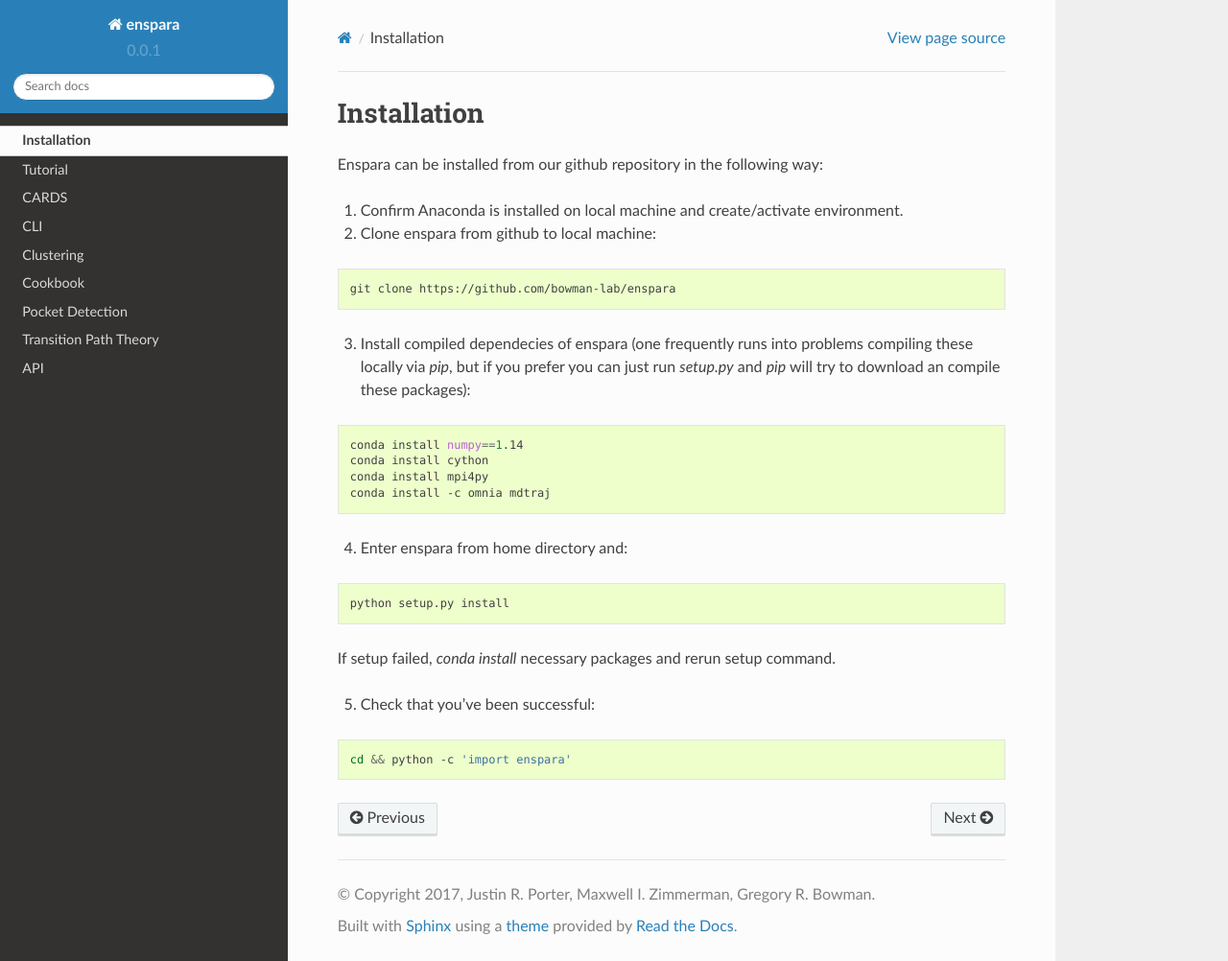
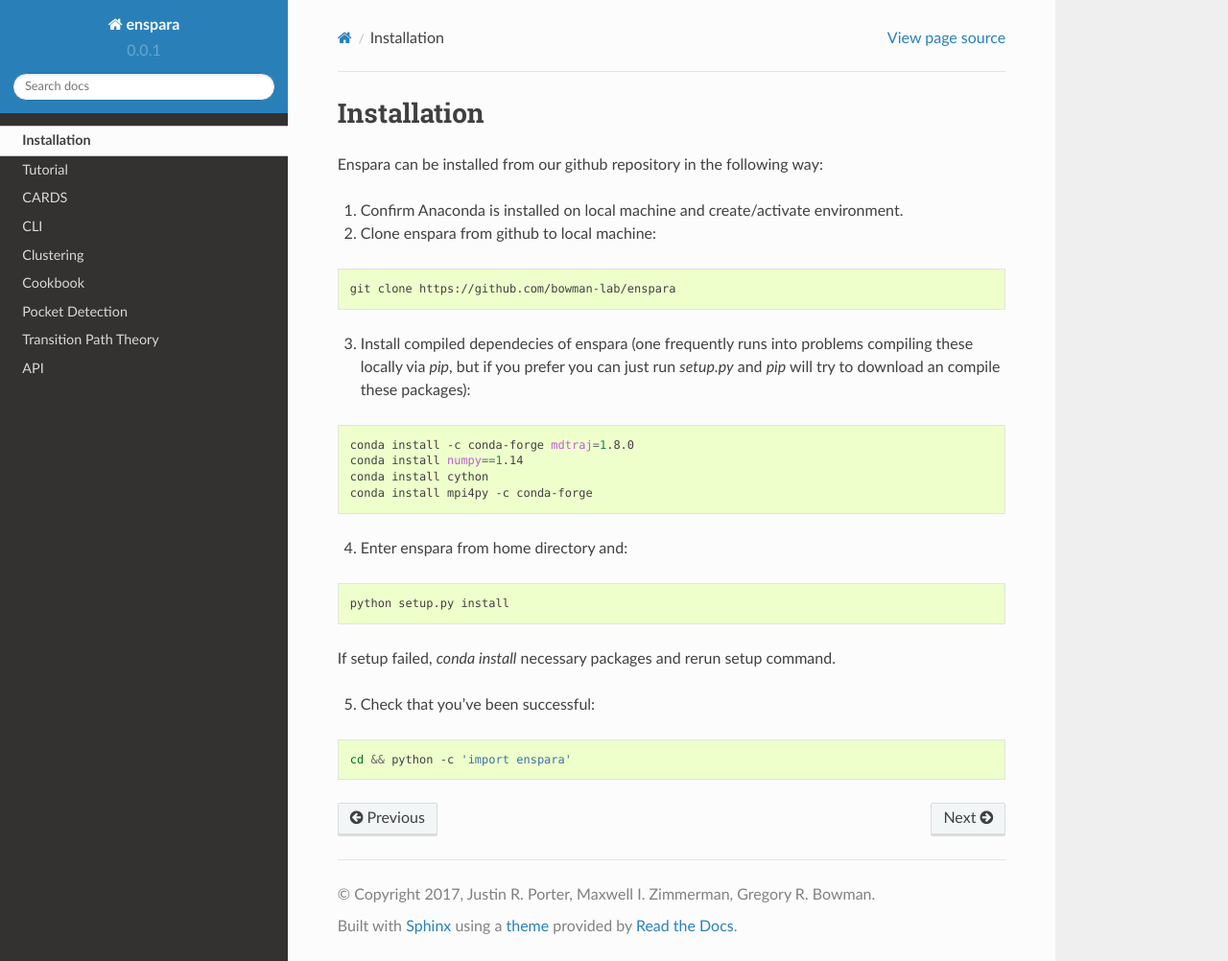
Before and after one commit to bowman-lab/enspara, a Sphinx documentation site: the page built from docs/source/installation.rst, in a window 1280 px wide and 1002 px high. Shown: the whole window at 96% size. Built offline with Sphinx 7.4.7 and the Read the Docs theme 2.0.0, drawn with Linux system fonts in a browser that asks for light colours.

Commit message:
updated mdtraj version to install from conda-forge

```diff
--- a/docs/source/installation.rst
+++ b/docs/source/installation.rst
@@ -15,10 +15,10 @@
 
 .. code-block:: bash
 
+        conda install -c conda-forge mdtraj=1.8.0
 	conda install numpy==1.14
 	conda install cython
-	conda install mpi4py
-	conda install -c omnia mdtraj
+	conda install mpi4py -c conda-forge
 
 4. Enter enspara from home directory and:
 
```
